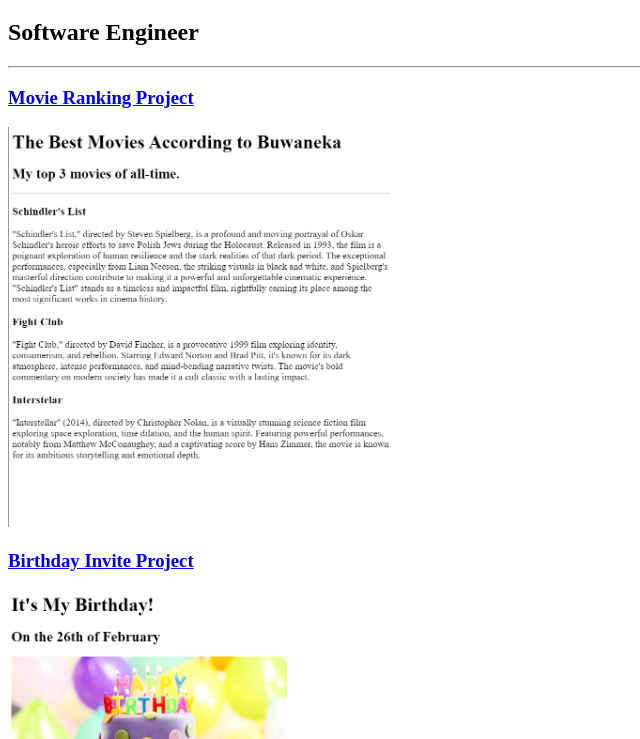
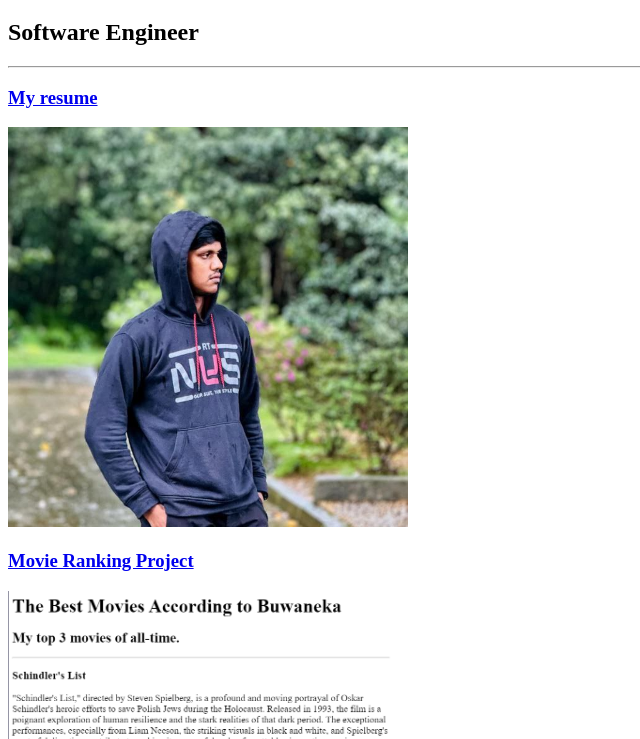
Before and after one commit to hhh-berzerk/html-portfolio, a plain HTML site: page index.html in a window 1280 px wide. Shown: the part 61-800 px from the top of the page, without its empty margins (0-640 px from the left). Drawn offline with Linux system fonts and the light colour scheme.

Commit message:
Update index.html

```diff
--- a/index.html
+++ b/index.html
@@ -25,6 +25,9 @@ https://developer.mozilla.org/en-US/docs/Web/HTML/Element/img#attr-height -->
     <h1>Buwaneka Halpage's Portfolio</h1>
     <h2>Software Engineer</h2>
     <hr>
+    <h3><a href="./public/resume.html">My resume</a></h3>
+    <img src="./assets/images/myPhoto.jpg" height="400"/>
+    <br>
     <a href = './public/movie-ranking.html'><h3>Movie Ranking Project</h3></a>
     <img src = './assets/images/movie-ranking-project.png' height="400" alt="Movie ranking project screenshot"/>
     <a href="./public/birthday-invite.html"><h3>Birthday Invite Project</h3></a>
```
